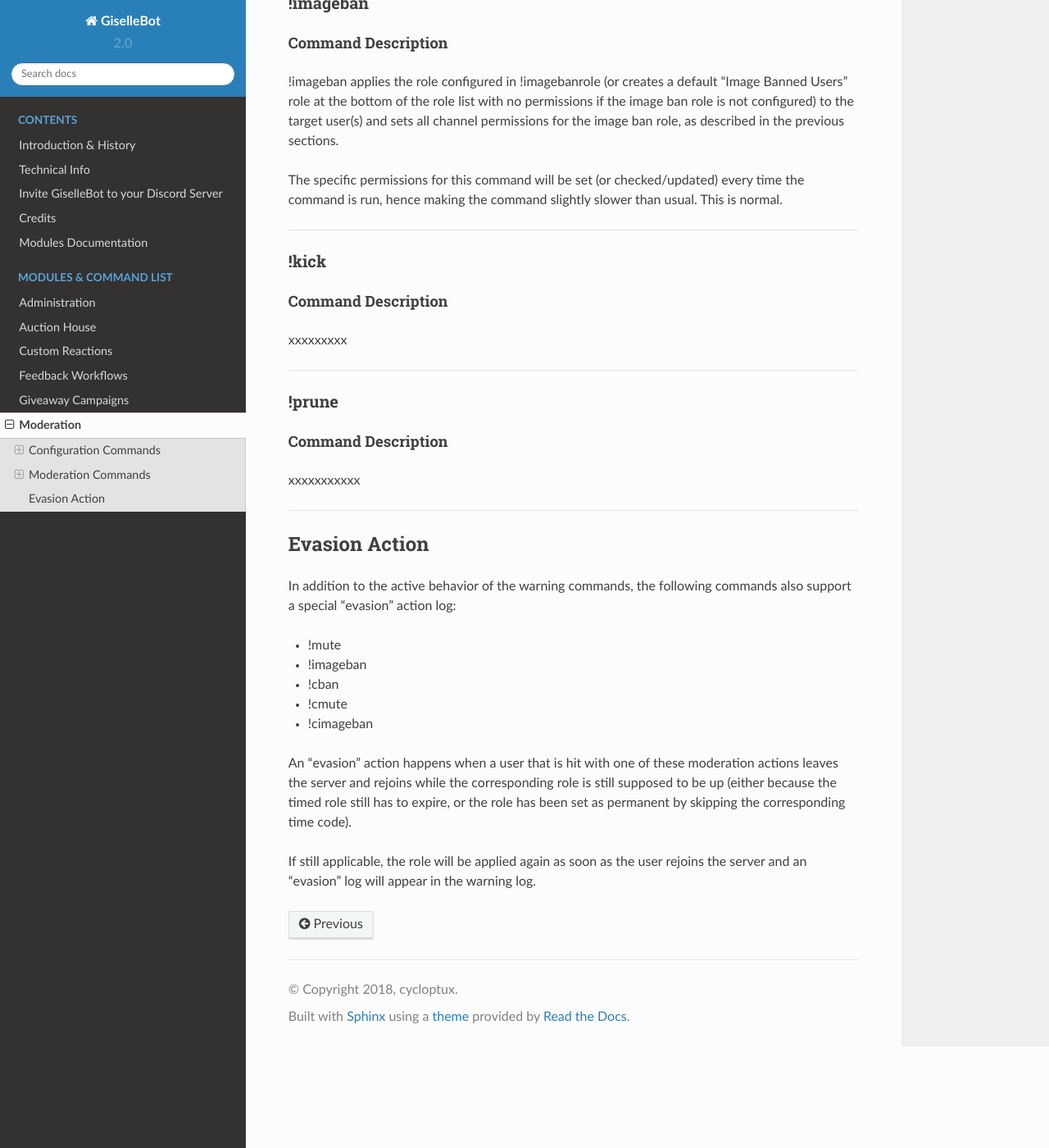
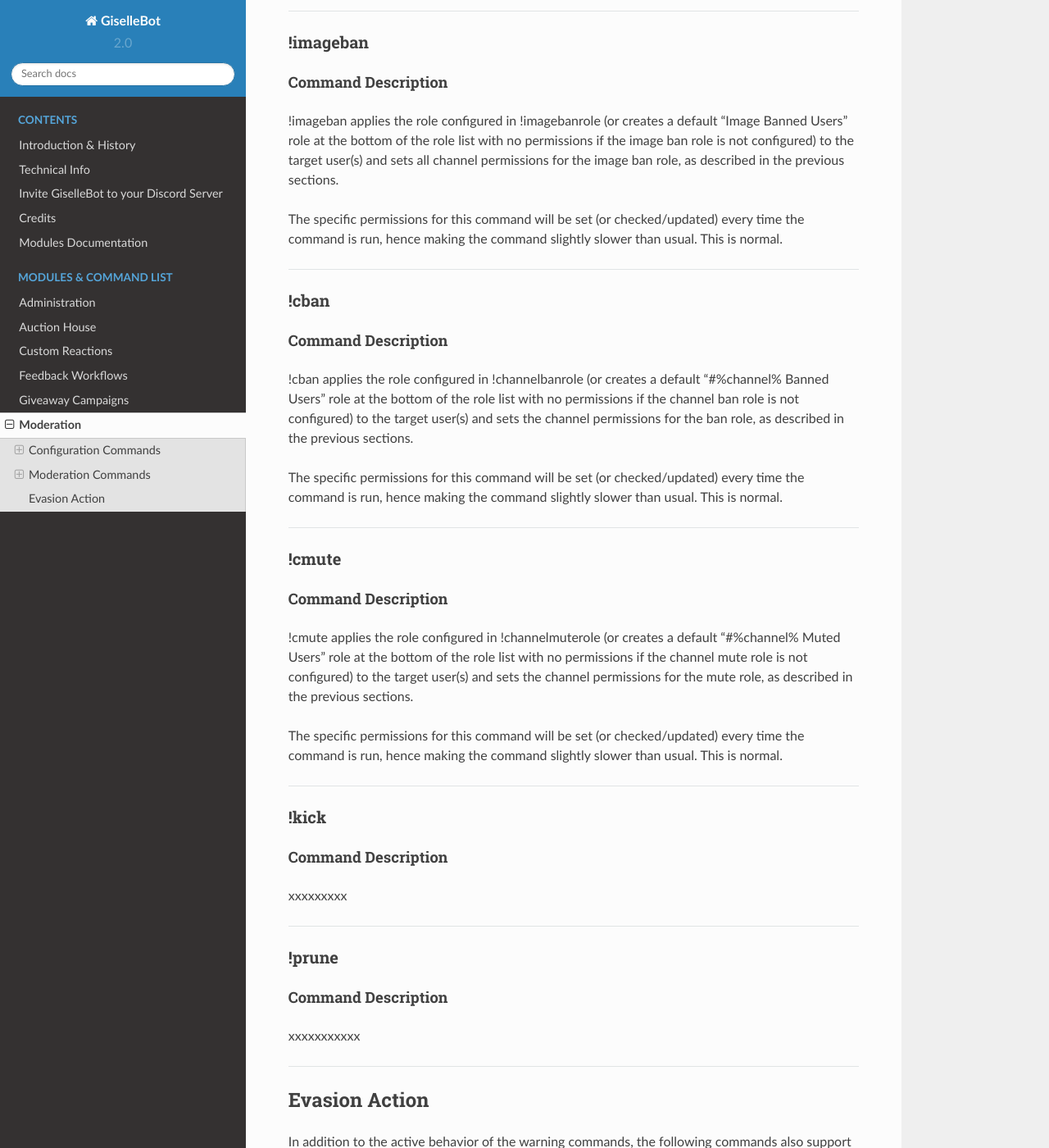
Before and after one commit to cycloptux/GiselleBot-Documentation, a Sphinx documentation site: the page built from docs/source/moderation.rst, in a window 1280 px wide and 1400 px high, scrolled down 8770 px. Shown: the whole window at 82% size. Built offline with Sphinx 7.4.7 and the Read the Docs theme 2.0.0, drawn with Linux system fonts in a browser that asks for light colours; some of the changed text lies outside the part shown.

Commit message:
More work for the moderation module.

```diff
--- a/docs/source/moderation.rst
+++ b/docs/source/moderation.rst
@@ -228,7 +228,7 @@
 * |bot_prefix|\ cmute
 * |bot_prefix|\ cimageban
 
-By default, warning commands will generate a new case if the **Warning** log is active. Upon generating a case, a DM will be sent to the target user(s), notifying them of the moderation action that has been triggered on them, who did that and the specifics of the rules that are broken, if applicable. Please refer to the "Warning Point System" section below for more details about the rules system.
+By default, warning commands will generate a new case if the **Warning** log is active. Upon generating a case, a DM will be sent to the target user(s), notifying them of the moderation action that has been triggered on them, who issued the moderation action and the specifics of the rules that are broken, if applicable. Please refer to the "Warning Point System" section below for more details about the rules system.
 
 These commands support being used on multiple users at once: if more than one user is targeted by these commands, the parameters will be parallelized for all of the users, while multiple cases will be generated.
 
@@ -281,7 +281,7 @@
 * **Suggested moderation action & number of points to next warning threshold**
 * Case ID & timestamp (in footer)
 
-If any of these parameters are missing, the bot will tag the user upon action log generation prompting them to fill in the missing arguments using the |bot_prefix|\ edit command.
+If any of the rule, reason or attachments parameters are missing, the bot will tag the moderator upon action log generation prompting them to fill in the missing arguments using the |bot_prefix|\ edit command. The bot will also tag the moderator the first time that the user reaches a suggested action threshold.
 
 Each command has a "un-" version that reverts the active warning command. "un-" commands will follow a similar syntax but will never generate a new case, hence rendering the set of warning parameters (every parameter after the user identifier(s)) useless.
 
@@ -345,6 +345,29 @@
 
 ....
 
+|bot_prefix|\ cban
+------------------
+
+Command Description
+^^^^^^^^^^^^^^^^^^^
+
+|bot_prefix|\ cban applies the role configured in |bot_prefix|\ channelbanrole (or creates a default "#%channel% Banned Users" role at the bottom of the role list with no permissions if the channel ban role is not configured) to the target user(s) and sets the channel permissions for the ban role, as described in the previous sections.
+
+The specific permissions for this command will be set (or checked/updated) every time the command is run, hence making the command slightly slower than usual. This is normal.
+
+....
+
+|bot_prefix|\ cmute
+------------------
+
+Command Description
+^^^^^^^^^^^^^^^^^^^
+
+|bot_prefix|\ cmute applies the role configured in |bot_prefix|\ channelmuterole (or creates a default "#%channel% Muted Users" role at the bottom of the role list with no permissions if the channel mute role is not configured) to the target user(s) and sets the channel permissions for the mute role, as described in the previous sections.
+
+The specific permissions for this command will be set (or checked/updated) every time the command is run, hence making the command slightly slower than usual. This is normal.
+
+....
 
 
 
```
